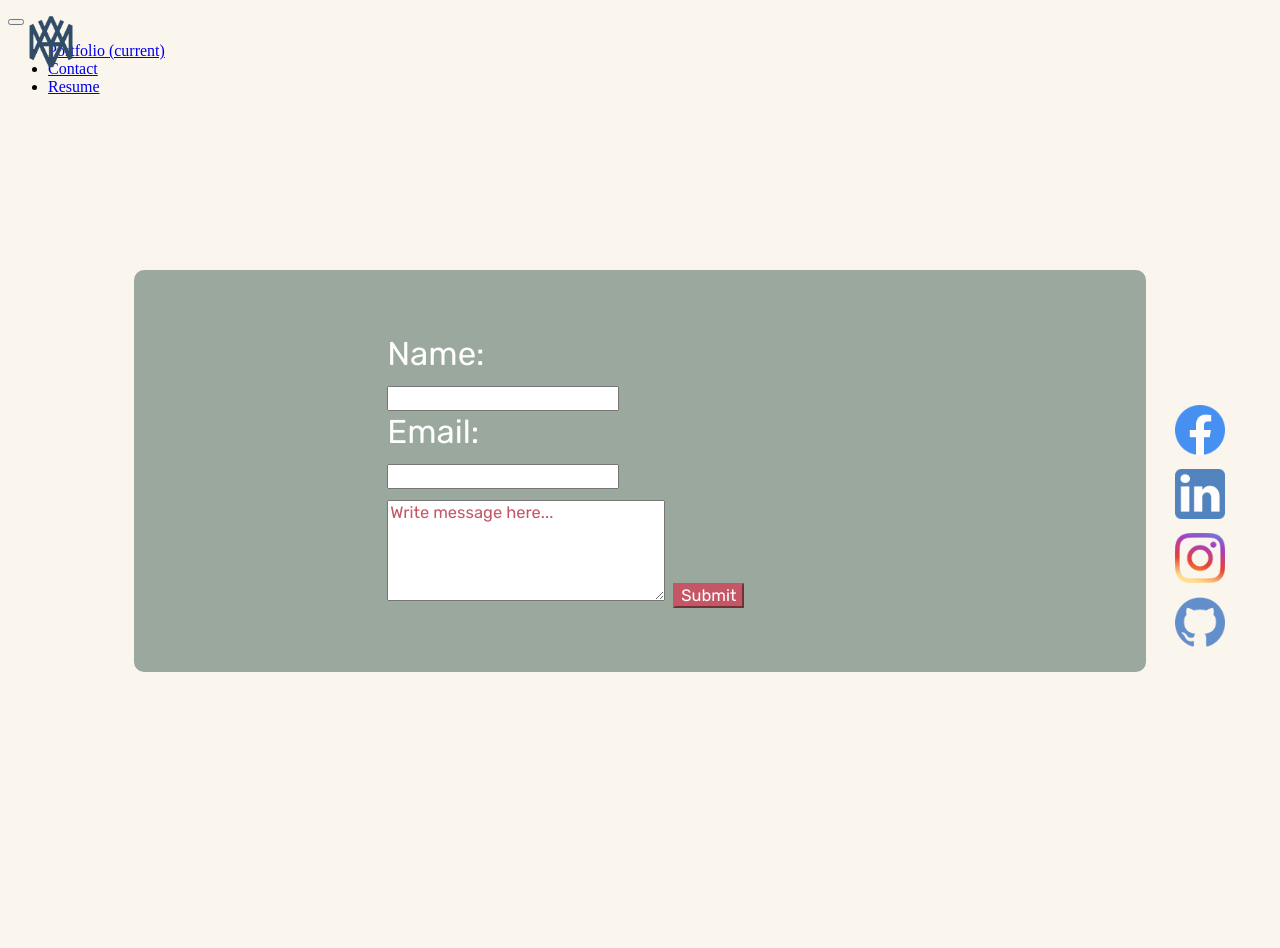
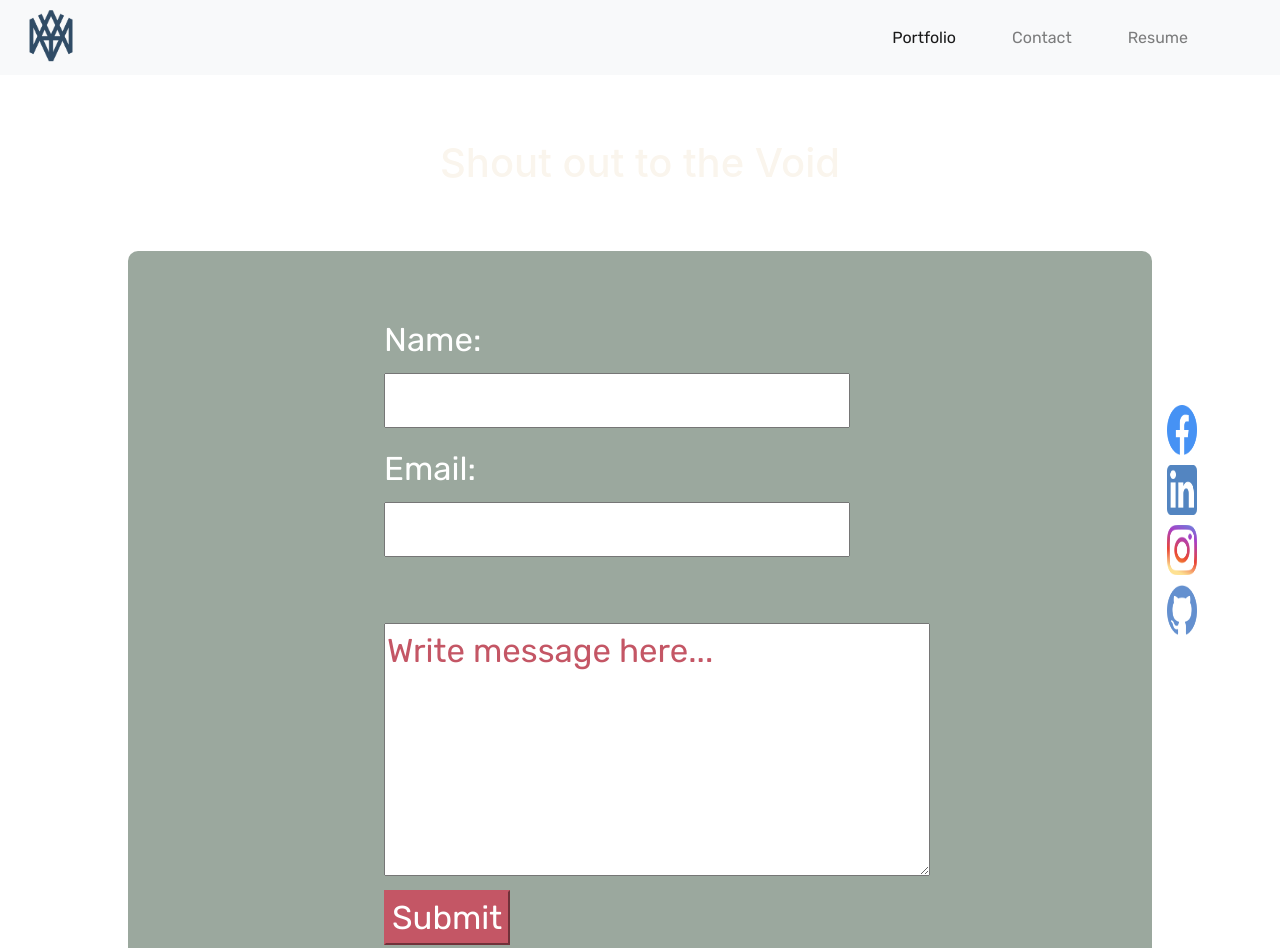
Before and after one commit to mhitchi/bootstrap, a plain HTML site: page contact.html in a window 1280 px wide. Shown: the top 948 px of the page. Before the commit the page ends 800 px from the top, so only its background shows below. Drawn offline with nearby package versions, Linux system fonts and the light colour scheme.

Commit message:
added dang bootstrap library to all pages

```diff
--- a/assets/css/style.css
+++ b/assets/css/style.css
@@ -1,17 +1,17 @@
-/* nav {
+ nav {
   background-color: rgb(255,255,255,0.85);
   z-index: 99;
   height: 75px;
   width: 100%;
-  position: fixed;
-}*/
+  position: absolute;
+}
 
 .logo {
   width: 50px;
   height: auto;
   position: absolute;
   left: 2%;
-  top: 1em;
+  top: .5em;
 }
 /*
 .nav-item {
@@ -21,8 +21,14 @@
   top: 1.75em;
   font-family: 'Rubik',Arial, Helvetica, sans-serif;
   color: #3f5c7c;
+}*/
+
+.navbar-nav {
+  position: absolute;
+  right: 5%;
+  font-family: 'Rubik',Arial, Helvetica, sans-serif;
+  color: #3f5c7c;
 }
-
 .nav-item a {
   margin: 20px;
   color: #3f5c7c;
@@ -31,7 +37,7 @@
 
 .nav-items a:hover {
   color: #c45665;
-}*/
+}
 
 body {
   background-color: #faf5ed;
--- a/contact.html
+++ b/contact.html
@@ -3,6 +3,7 @@
 <head>
   <meta charset="utf-8" />
   <link rel="stylesheet" href="assets/css/style.css" />
+  <link rel="stylesheet" href="https://maxcdn.bootstrapcdn.com/bootstrap/4.0.0/css/bootstrap.min.css">
   <!-- sans serif -->
   <link href="https://fonts.googleapis.com/css?family=Rubik&display=swap" rel="stylesheet">
   <!-- serif -->
--- a/portfolio.html
+++ b/portfolio.html
@@ -3,6 +3,7 @@
 <head>
   <meta charset="utf-8" />
   <link rel="stylesheet" href="assets/css/style.css" />
+  <link rel="stylesheet" href="https://maxcdn.bootstrapcdn.com/bootstrap/4.0.0/css/bootstrap.min.css">
   <!-- sans serif -->
   <link href="https://fonts.googleapis.com/css?family=Rubik&display=swap" rel="stylesheet">
   <!-- serif -->
```
Also changed, not shown: index.html (+1 -1 lines).
